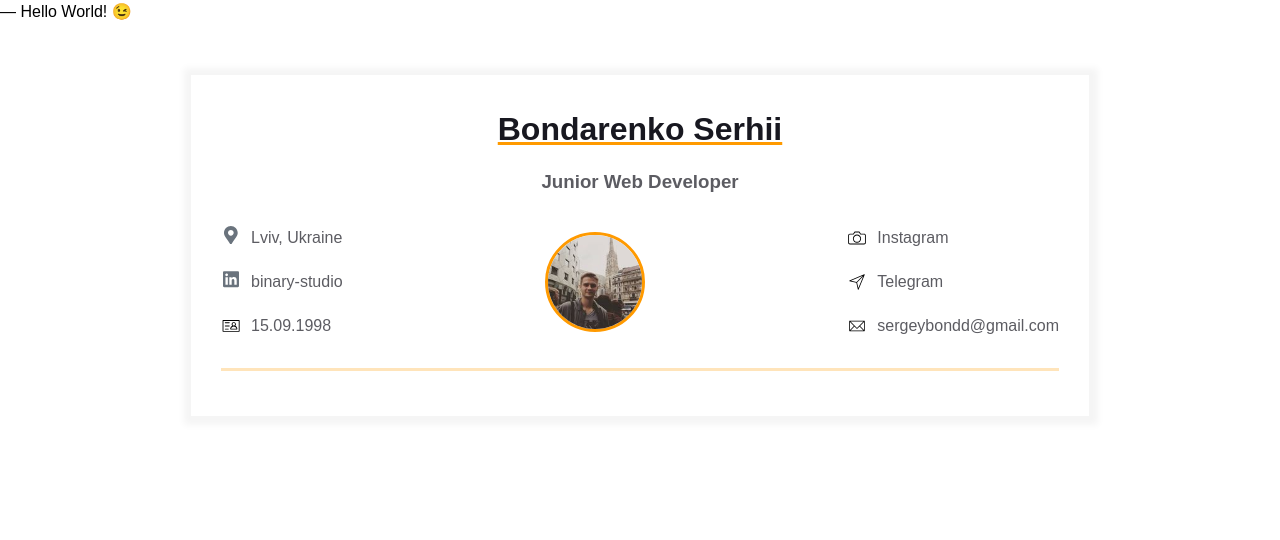
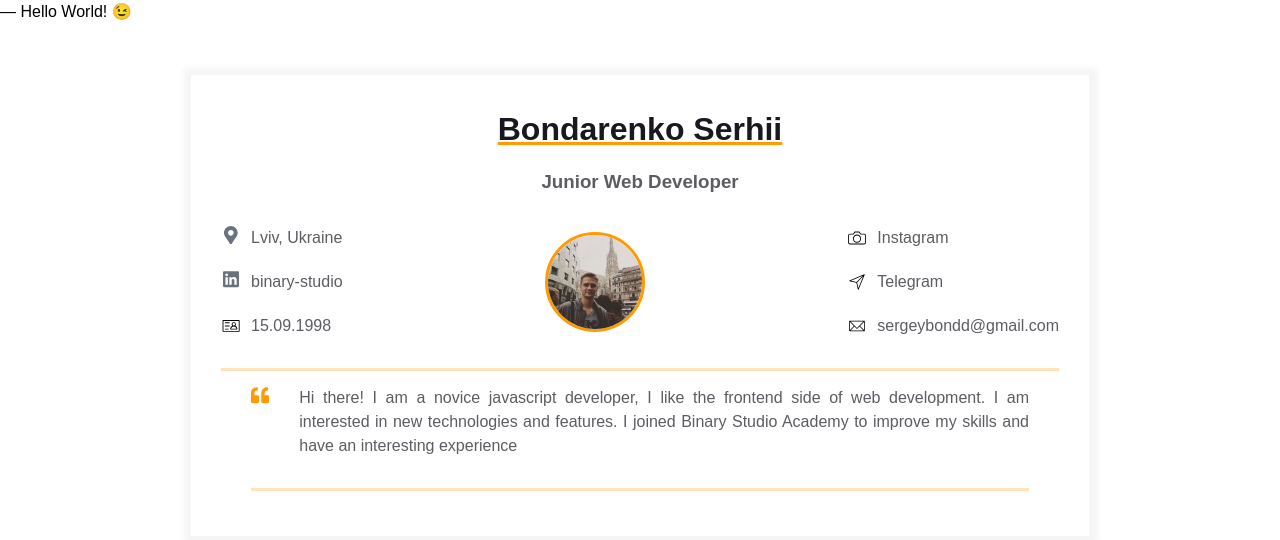
Before and after one commit to Serhii-Bondarenko/homepage, a plain HTML site: page index.html in a window 1280 px wide. Drawn offline with Linux system fonts and the light colour scheme.

Commit message:
created Intro block

```diff
--- a/index.html
+++ b/index.html
@@ -1,8 +1,8 @@
 <!DOCTYPE html>
 <html>
 <head>
-    <meta charset="UTF-8" />
-    <meta name="viewport" content="width=device-width, initial-scale=1" />
+    <meta charset="UTF-8"/>
+    <meta name="viewport" content="width=device-width, initial-scale=1"/>
     <link rel="stylesheet" href="styles.css">
     <title>Résumé</title>
 </head>
@@ -19,7 +19,8 @@
                     <div class="contact-info__block">
                         <a href="" rel="author" class="contact-info__item">
                             <div class="contact-info__item-icon-wrapper">
-                                <svg class="contact-info__item-icon" xmlns="http://www.w3.org/2000/svg" viewBox="0 0 384 512">
+                                <svg class="contact-info__item-icon" xmlns="http://www.w3.org/2000/svg"
+                                     viewBox="0 0 384 512">
                                     <path
                                             d="M172.268 501.67C26.97 291.031 0 269.413 0 192 0 85.961 85.961 0 192 0s192 85.961 192 192c0 77.413-26.97 99.031-172.268 309.67-9.535 13.774-29.93 13.773-39.464 0zM192 272c44.183 0 80-35.817 80-80s-35.817-80-80-80-80 35.817-80 80 35.817 80 80 80z">
                                     </path>
@@ -27,9 +28,11 @@
                             </div>
                             <span>Lviv, Ukraine</span>
                         </a>
-                        <a href="https://ua.linkedin.com/company/binary-studio_241166" rel="author" class="contact-info__item">
+                        <a href="https://ua.linkedin.com/company/binary-studio_241166" rel="author"
+                           class="contact-info__item">
                             <div class="contact-info__item-icon-wrapper">
-                                <svg class="contact-info__item-icon" xmlns="http://www.w3.org/2000/svg" viewBox="0 0 448 512">
+                                <svg class="contact-info__item-icon" xmlns="http://www.w3.org/2000/svg"
+                                     viewBox="0 0 448 512">
                                     <path
                                             d="M416 32H31.9C14.3 32 0 46.5 0 64.3v383.4C0 465.5 14.3 480 31.9 480H416c17.6 0 32-14.5 32-32.3V64.3c0-17.8-14.4-32.3-32-32.3zM135.4 416H69V202.2h66.5V416zm-33.2-243c-21.3 0-38.5-17.3-38.5-38.5S80.9 96 102.2 96c21.2 0 38.5 17.3 38.5 38.5 0 21.3-17.2 38.5-38.5 38.5zm282.1 243h-66.4V312c0-24.8-.5-56.7-34.5-56.7-34.6 0-39.9 27-39.9 54.9V416h-66.4V202.2h63.7v29.2h.9c8.9-16.8 30.6-34.5 62.9-34.5 67.2 0 79.7 44.3 79.7 101.9V416z">
                                     </path>
@@ -79,6 +82,24 @@
                     </div>
                 </div>
             </div>
+            <div class="container">
+                <div class="resume__block">
+                    <div class="intro">
+                        <div class="intro__icon-wrapper">
+                            <svg class="intro__icon" xmlns="http://www.w3.org/2000/svg" viewBox="0 0 512 512">
+                                <path
+                                        d="M464 256h-80v-64c0-35.3 28.7-64 64-64h8c13.3 0 24-10.7 24-24V56c0-13.3-10.7-24-24-24h-8c-88.4 0-160 71.6-160 160v240c0 26.5 21.5 48 48 48h128c26.5 0 48-21.5 48-48V304c0-26.5-21.5-48-48-48zm-288 0H96v-64c0-35.3 28.7-64 64-64h8c13.3 0 24-10.7 24-24V56c0-13.3-10.7-24-24-24h-8C71.6 32 0 103.6 0 192v240c0 26.5 21.5 48 48 48h128c26.5 0 48-21.5 48-48V304c0-26.5-21.5-48-48-48z">
+                                </path>
+                            </svg>
+                        </div>
+                        <p class="intro_text">Hi there! I am a novice javascript developer, I like the frontend side of
+                            web
+                            development. I am interested in new technologies and features. I joined Binary Studio
+                            Academy to improve my skills and have an interesting experience
+                        </p>
+                    </div>
+                </div>
+            </div>
         </div>
     </div>
 </main>
```
